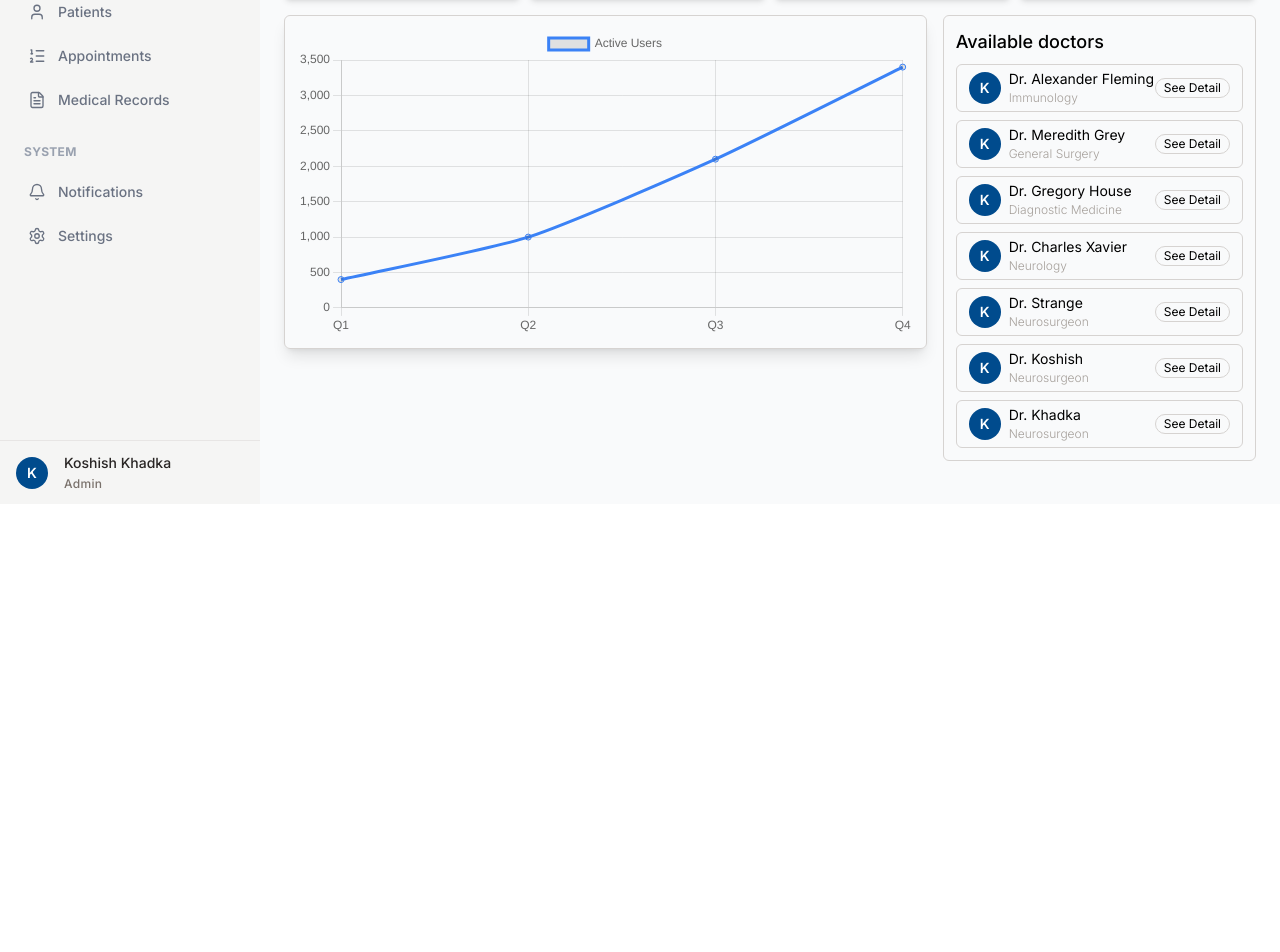
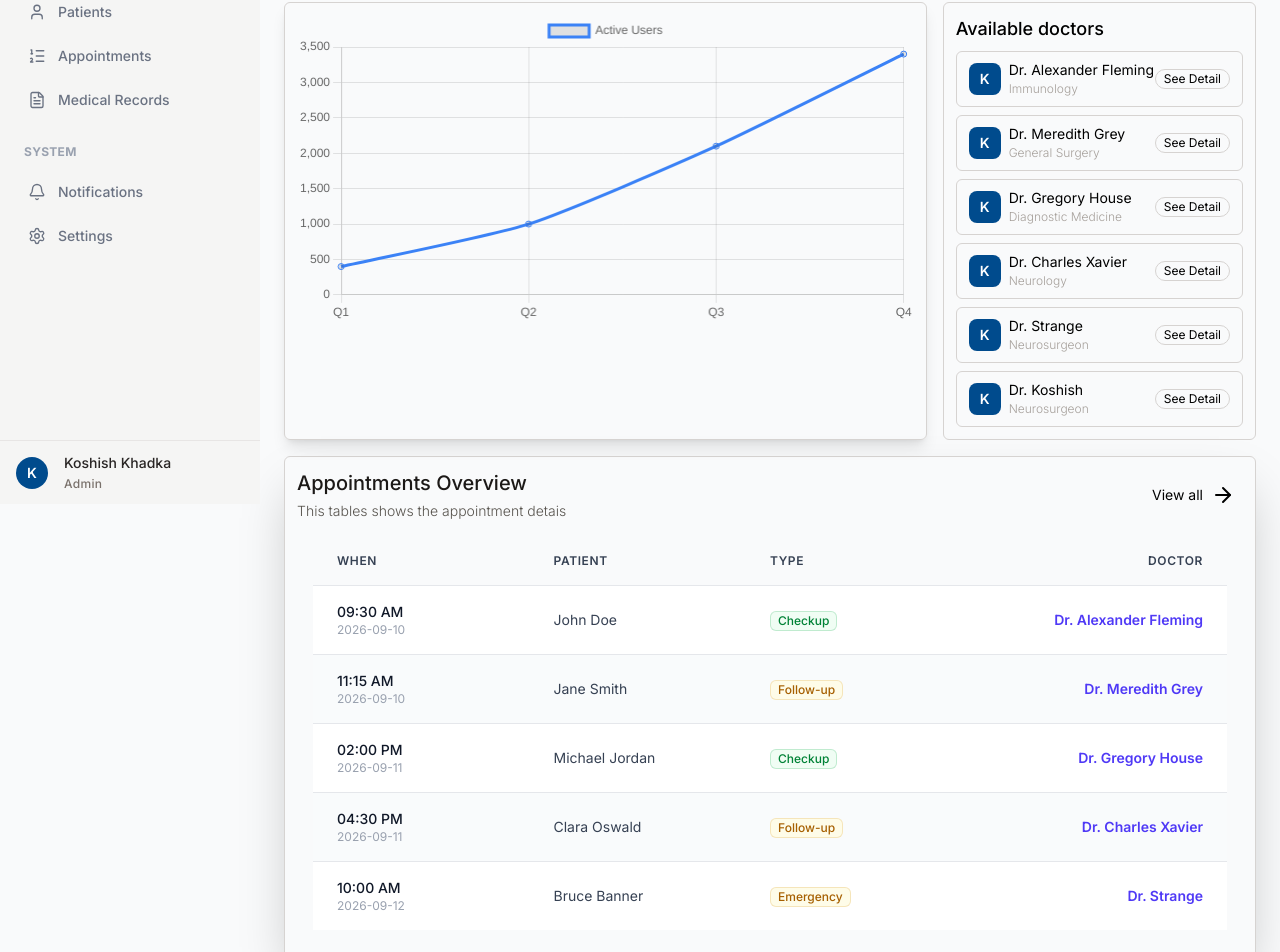
Before and after one commit to Koshish-Khadka/HealthCare-Management, a React app in the folder frontend/: page /dashboard in a window 1280 px wide. Shown: the part 296-1248 px from the top of the page. Before the commit the page ends 800 px from the top, so only its background shows below. Built offline with nearby package versions, Linux system fonts and the light colour scheme; the HTML template or start-up script is replaced by a standard one.

Commit message:
added appointment table

```diff
--- /dev/null
+++ b/frontend/src/components/common/AppointmentTable.jsx
@@ -0,0 +1,115 @@
+import React from "react";
+
+const AppointmentTable = () => {
+  const appointments = [
+    {
+      id: 1,
+      patientName: "John Doe",
+      doctorName: "Dr. Alexander Fleming",
+      date: "2026-09-10",
+      time: "09:30 AM",
+      type: "Checkup",
+    },
+    {
+      id: 2,
+      patientName: "Jane Smith",
+      doctorName: "Dr. Meredith Grey",
+      date: "2026-09-10",
+      time: "11:15 AM",
+      type: "Follow-up",
+    },
+    {
+      id: 3,
+      patientName: "Michael Jordan",
+      doctorName: "Dr. Gregory House",
+      date: "2026-09-11",
+      time: "02:00 PM",
+      type: "Checkup",
+    },
+    {
+      id: 4,
+      patientName: "Clara Oswald",
+      doctorName: "Dr. Charles Xavier",
+      date: "2026-09-11",
+      time: "04:30 PM",
+      type: "Follow-up",
+    },
+    {
+      id: 5,
+      patientName: "Bruce Banner",
+      doctorName: "Dr. Strange",
+      date: "2026-09-12",
+      time: "10:00 AM",
+      type: "Emergency",
+    },
+  ];
+
+  return (
+    <div className="w-full max-w-6xl mx-auto p-4 text-sm text-gray-600">
+      {/* <div className="bg-white rounded-xl border border-gray-200 shadow-sm overflow-hidden"> */}
+      {/* TABLE HEADER: Hidden on mobile, shown as a grid row on desktop */}
+      <div className="hidden md:grid grid-cols-4 bg-gray-50 text-xs uppercase tracking-wider font-semibold text-gray-700 border-b border-gray-200 px-6 py-4">
+        <div>When</div>
+        <div>Patient</div>
+        <div>Type</div>
+        <div className="text-right">Doctor</div>
+      </div>
+
+      {/* TABLE ROWS: Flex-column on mobile, Grid-row on desktop */}
+      <div className="divide-y divide-gray-200">
+        {appointments.map((data) => (
+          <div
+            key={data.id}
+            className="flex flex-col gap-3 p-4 md:grid md:grid-cols-4 md:items-center md:gap-0 md:px-6 md:py-4 bg-white even:bg-gray-50/30 hover:bg-slate-50 transition-colors"
+          >
+            {/* Column 1: User Info */}
+            <div className="flex flex-col">
+              <span className="md:hidden text-[10px] font-bold uppercase tracking-wider text-gray-400 mb-0.5">
+                when
+              </span>
+              <span className="font-semibold text-gray-900 md:font-medium">
+                {data.time}
+              </span>
+              <span className="text-xs text-gray-400">{data.date}</span>
+            </div>
+
+            {/* Column 2: Role */}
+            <div className="flex flex-col md:block">
+              <span className="md:hidden text-[10px] font-bold uppercase tracking-wider text-gray-400 mb-0.5">
+                Patient
+              </span>
+              <span className="font-medium text-gray-700 md:font-normal">
+                {data.patientName}
+              </span>
+            </div>
+
+            <div className="flex flex-col items-start md:block">
+              <span className="md:hidden text-[10px] font-bold uppercase tracking-wider text-gray-400 mb-1">
+                Type
+              </span>
+              <span
+                className={`inline-flex items-center rounded-md px-2 py-0.5 text-xs font-medium ring-1 ring-inset ${
+                  data.type === "Checkup"
+                    ? "bg-green-50 text-green-700 ring-green-600/20"
+                    : data.status === "Emergency"
+                      ? "bg-red-50 text-red-700 ring-red-600/20"
+                      : "bg-yellow-50 text-yellow-700 ring-yellow-600/20"
+                }`}
+              >
+                {data.type}
+              </span>
+            </div>
+            <div className="flex justify-end pt-2 border-t border-gray-100 md:pt-0 md:border-none md:block md:text-right">
+              <button className="text-indigo-600 hover:text-indigo-900 font-semibold cursor-pointer">
+                {data.doctorName}
+              </button>
+            </div>
+          </div>
+        ))}
+      </div>
+      {/* </div> */}
+    </div>
+  );
+};
+
+export default AppointmentTable;
--- a/frontend/src/components/common/Card.jsx
+++ b/frontend/src/components/common/Card.jsx
@@ -5,16 +5,18 @@ const Card = ({ item }) => {
   return (
     <div className="border border-stone-300 shadow-md px-3 py-4 rounded-md">
       <div className="flex justify-between items-center">
-        <p className="text-lg font-medium">{item.title}</p>
-        <span className="border border-stone-300 shadow-2xl px-2  rounded-3xl text-[10px]">
-          See Detail
-        </span>
+        <p className="text-lg text-stone-700 font-medium">{item.title}</p>
+        <div className="border border-stone-300 shadow-2xl p-1.5 rounded-lg">
+          <Icon size={20} strokeWidth={1.8} />
+        </div>
       </div>
-      <div className="flex justify-center gap-4 pt-3 items-center">
-        <Icon size={35} strokeWidth={1.8} />
+
+      <div className="text-center">
         <p className="text-xl font-bold">{item.number}</p>
+        <p className="text-center text-[12px] font-light text-stone-600 pt-3">
+          {item.subTitle}
+        </p>
       </div>
-      <p className="text-center text-[12px] font-light text-stone-600 pt-3">{item.subTitle}</p>
     </div>
   );
 };
--- a/frontend/src/components/layout/AvailableDoctor.jsx
+++ b/frontend/src/components/layout/AvailableDoctor.jsx
@@ -1,5 +1,3 @@
-import React from "react";
-
 const AvailableDoctor = () => {
   const doctors = [
     {
@@ -34,17 +32,25 @@ const AvailableDoctor = () => {
     },
     {
       id: 7,
-      name: "Dr. Khadka",
+      name: "Dr. Koshish",
+      department: "Neurosurgeon",
+    },
+    {
+      id: 8,
+      name: "Dr. Koshish",
       department: "Neurosurgeon",
     },
   ];
   return (
-    <div className="border border-stone-300 rounded-md p-3">
+    <div className="border h-full border-stone-300 rounded-md p-3">
       <h1 className="text-lg font-medium">Available doctors</h1>
-      {doctors.map((data) => (
-        <div className="flex items-center justify-between mt-2 border border-stone-300 px-3 py-1 rounded-md" key={data.id}>
+      {doctors.slice(0, 6).map((data) => (
+        <div
+          className="flex items-center justify-between mt-2 border border-stone-300 px-3 py-2 rounded-md"
+          key={data.id}
+        >
           <div className="flex items-center gap-2">
-            <div className="flex h-8 w-8 items-center justify-center rounded-full bg-[#004B8D]">
+            <div className="flex h-8 w-8 items-center justify-center rounded-lg bg-[#004B8D]">
               <p className="text-white text-sm font-semibold">K</p>
             </div>
             <div>
--- a/frontend/src/components/layout/PatientTable.jsx
+++ b/frontend/src/components/layout/PatientLineChart.jsx
@@ -2,7 +2,7 @@ import React from "react";
 import "chart.js/auto";
 import { Line } from "react-chartjs-2";
 
-const PatientTable = () => {
+const PatientLineChart = () => {
   const data = {
     labels: ["Q1", "Q2", "Q3", "Q4"],
     datasets: [
@@ -15,10 +15,10 @@ const PatientTable = () => {
     ],
   };
   return (
-    <div className="border p-3 rounded-md border-stone-300 shadow-lg">
+    <div className="border h-full p-3 rounded-md border-stone-300 shadow-lg">
       <Line data={data} className="w-full h-full" />
     </div>
   );
 };
 
-export default PatientTable;
+export default PatientLineChart;
--- a/frontend/src/pages/patient/PatientDashboard.jsx
+++ b/frontend/src/pages/patient/PatientDashboard.jsx
@@ -1,8 +1,15 @@
-import { Briefcase, CircleCheck, Menu, TrendingUp } from "lucide-react";
-import React from "react";
+import {
+  ArrowRight,
+  Briefcase,
+  CircleCheck,
+  Menu,
+  TrendingUp,
+} from "lucide-react";
+
 import Card from "../../components/common/Card";
-import PatientTable from "../../components/layout/PatientTable";
 import AvailableDoctor from "../../components/layout/AvailableDoctor";
+import PatientLineChart from "../../components/layout/PatientLineChart";
+import AppointmentTable from "../../components/common/AppointmentTable";
 
 const PatientDashboard = () => {
   const cardItems = [
@@ -50,12 +57,32 @@ const PatientDashboard = () => {
         ))}
       </div>
       {/* table and available doctors */}
-      <div className="grid gap-4 grid-cols-1 mt-4 md:grid-cols-3">
-        <div className="md:col-span-2">
-          <PatientTable />
+      <div className="mt-4 grid grid-cols-1 gap-4 md:grid-cols-3 items-stretch">
+        <div className="md:col-span-2 min-h-[300px]">
+          <PatientLineChart />
         </div>
-        <div className="md:col-span-1">
+
+        <div className="md:col-span-1 min-h-[300px]">
           <AvailableDoctor />
+        </div>
+      </div>
+      {/* Appointment Table */}
+      <div className="mt-4">
+        <div className="border border-stone-300 rounded-md shadow-2xl p-3">
+          <div className="flex justify-between items-center ">
+            <div className="space-y-1">
+              <h2 className="text-xl text-stone-900 font-medium">
+                Appointments Overview{" "}
+              </h2>
+              <p className="text-[12px] md:text-sm font-light text-stone-600">
+                This tables shows the appointment detais
+              </p>
+            </div>
+            <button className="flex items-center gap-2 border-none px-2 py-1 rounded-md text-sm transition-colors duration-150 ease-in-out hover:bg-[#004B8D] hover:text-white cursor-pointer">
+              View all <ArrowRight />
+            </button>
+          </div>
+          <AppointmentTable />
         </div>
       </div>
     </div>
```
Also changed, not shown: frontend/src/components/common/Table.jsx (added, +95 -0 lines).
